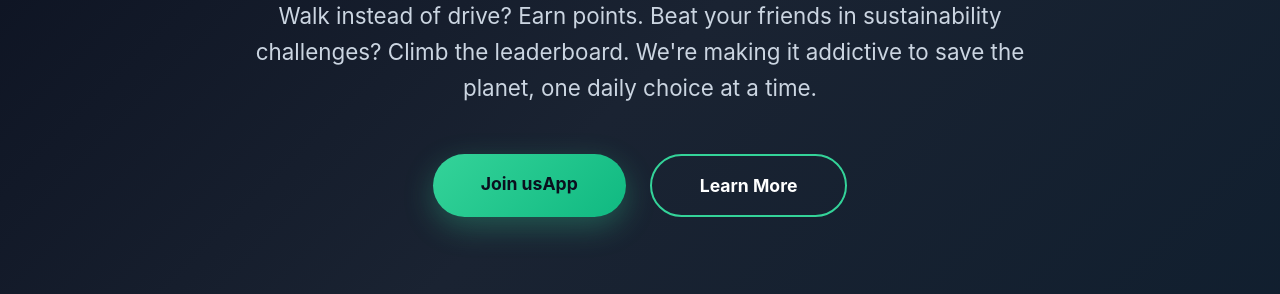
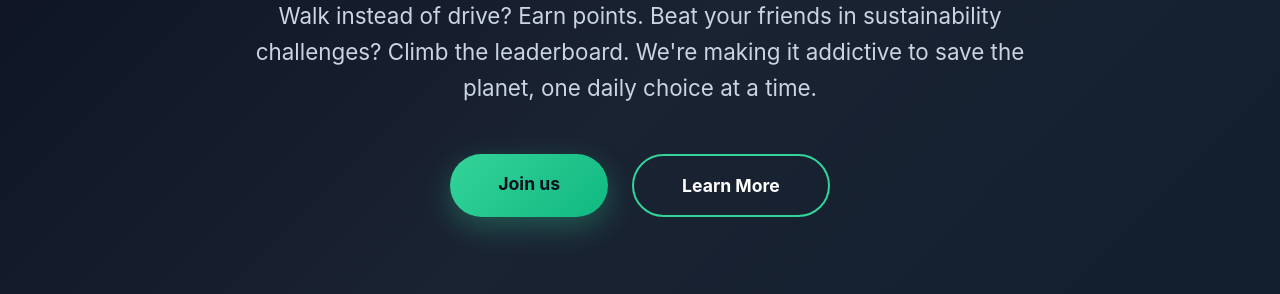
Before and after one commit to hary30656-glitch/karma-of-carbon, a plain HTML site: page index.html in a window 1280 px wide. Shown: the part 316-610 px from the top of the page. Drawn offline with Linux system fonts and the light colour scheme.

Commit message:
change in code

```diff
--- a/index.html
+++ b/index.html
@@ -25,7 +25,7 @@
             <h1>Turn Carbon Reduction Into A Game</h1>
             <p>Walk instead of drive? Earn points. Beat your friends in sustainability challenges? Climb the leaderboard. We're making it addictive to save the planet, one daily choice at a time.</p>
             <div class="cta-buttons">
-                <a href="#cta" class="btn btn-primary">Join usApp</a>
+                <a href="#cta" class="btn btn-primary">Join us</a>
                 <a href="#features" class="btn btn-secondary">Learn More</a>
             </div>
             <div class="stats">
```
